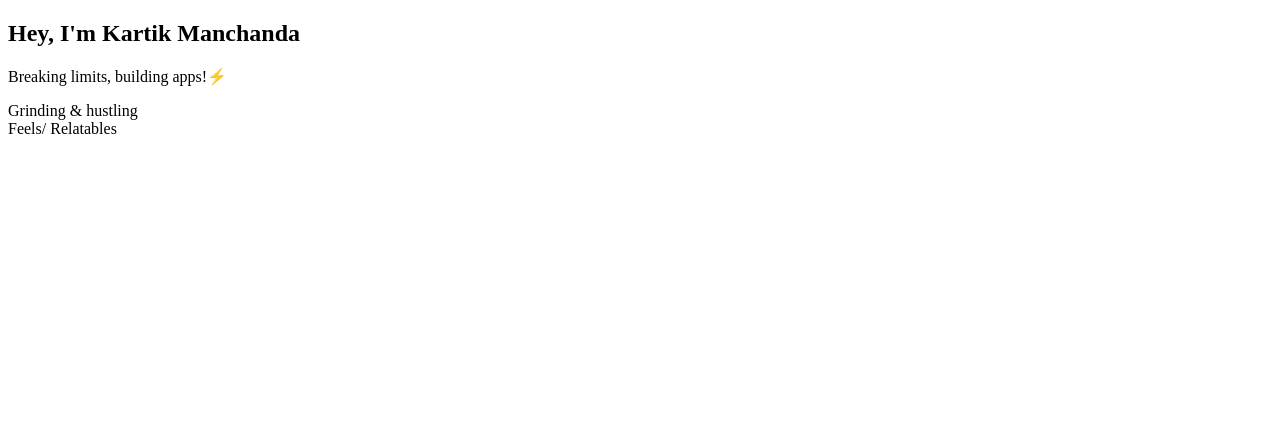
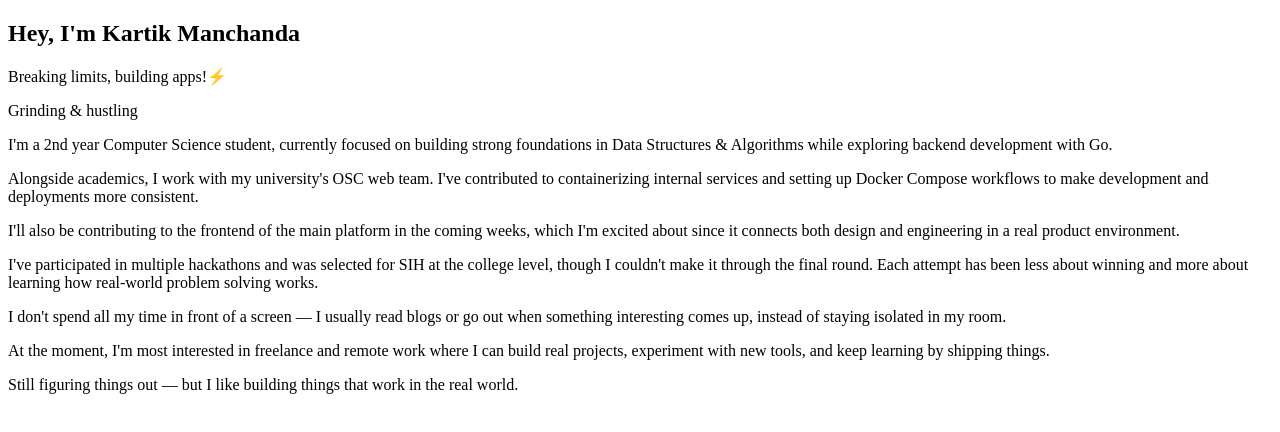
Before and after one commit to kartik-m39/Portfolio, a Next.js app: page /About in a window 1280 px wide. Shown: the top 432 px of the page. Built offline with nearby package versions, Linux system fonts and the light colour scheme.

Commit message:
Minor UI fixes, Updated About page

```diff
--- a/pages/About.tsx
+++ b/pages/About.tsx
@@ -1,35 +1,122 @@
+"use client";
+
+import { motion } from "framer-motion";
+
+const container = {
+  hidden: { opacity: 0 },
+  show: {
+    opacity: 1,
+    transition: {
+      staggerChildren: 0.18,
+    },
+  },
+};
+
+const item = {
+  hidden: { opacity: 0, y: 18 },
+  show: {
+    opacity: 1,
+    y: 0,
+    transition: {
+      duration: 0.6,
+      ease: "easeOut" as const,
+    },
+  },
+};
+
 export default function About() {
   return (
-    <div>
     <div className="relative min-h-screen text-gray-900 dark:text-white flex justify-center w-full">
-        <div className="min-h-screen w-full max-w-2xl px-6 md:px-12 py-32 flex flex-col items-start">
-          <div className="flex flex-col">
+      <motion.div
+        initial="hidden"
+        animate="show"
+        variants={container}
+        className="min-h-screen w-full max-w-2xl px-6 md:px-12 py-32 flex flex-col items-start"
+      >
+        {/* Intro */}
+        <motion.div variants={item} className="flex flex-col">
           <h2 className="text-gray-900 dark:text-[#fafafa] text-4xl md:text-5xl mb-4 font-bold tracking-tighter">
             Hey, I&apos;m Kartik Manchanda
           </h2>
           <p className="text-gray-600 dark:text-[#ababab] text-lg md:text-xl font-medium leading-6 tracking-tight">
             Breaking limits, building apps!⚡
           </p>
-          </div>
+        </motion.div>
 
-          <div className="mt-10 md:mt-10 h-64 md:h-80 w-full">
+        {/* Image */}
+        <motion.div
+          variants={item}
+          className="mt-10 md:mt-10 h-64 md:h-80 w-full"
+        >
           <div
-              className="bg-[url(/About.jpg)] w-full h-full bg-cover rounded-lg p-4 relative shadow-lg"
-              style={{
-                backgroundPosition: "center 30%",
-              }}
-            ></div>
-          </div>
+            className="bg-[url(/About.jpg)] w-full h-full bg-cover rounded-lg shadow-lg"
+            style={{ backgroundPosition: "center 30%" }}
+          />
+        </motion.div>
 
-          <div className="text-gray-900 dark:text-[#fafafa] text-xl mb-4 font-semibold tracking-tighter text-center mt-12">
+        {/* Section headings */}
+        <motion.div variants={item} className="mt-12 w-full mb-2">
+          <div className="text-xl font-semibold tracking-tighter">
             Grinding & hustling
           </div>
+          {/* <div className="text-xl font-semibold tracking-tighter mt-2">
+            Feels / Relatables
+          </div> */}
+        </motion.div>
 
-          <div className="text-gray-900 dark:text-[#fafafa] text-xl mb-4 font-semibold tracking-tighter text-center">
-            Feels/ Relatables
-          </div>
-        </div>
-      </div>
+        {/* Story */}
+        <motion.div
+          variants={container}
+          className="mt-8 space-y-3 text-gray-600 dark:text-[#ababab] font-medium md:leading-relaxed tracking-tighter text-justify md:text-left"
+        >
+          <motion.p variants={item}>
+            I&apos;m a 2nd year Computer Science student, currently focused on
+            building strong foundations in Data Structures & Algorithms while
+            exploring backend development with Go.
+          </motion.p>
+
+          <motion.p variants={item}>
+            Alongside academics, I work with my university&apos;s OSC web team.
+            I&apos;ve contributed to containerizing internal services and setting
+            up Docker Compose workflows to make development and deployments more
+            consistent.
+          </motion.p>
+
+          <motion.p variants={item}>
+            I&apos;ll also be contributing to the frontend of the main platform
+            in the coming weeks, which I&apos;m excited about since it connects
+            both design and engineering in a real product environment.
+          </motion.p>
+
+          <motion.p variants={item}>
+            I&apos;ve participated in multiple hackathons and was selected for SIH
+            at the college level, though I couldn&apos;t make it through the final
+            round. Each attempt has been less about winning and more about
+            learning how real-world problem solving works.
+          </motion.p>
+
+          <motion.p variants={item}>
+            I don&apos;t spend all my time in front of a screen — I usually read
+            blogs or go out when something interesting comes up, instead of
+            staying isolated in my room.
+          </motion.p>
+
+          <motion.p variants={item}>
+            At the moment, I&apos;m most interested in freelance and remote work
+            where I can build real projects, experiment with new tools, and keep
+            learning by shipping things.
+          </motion.p>
+        </motion.div>
+
+        {/* Closing */}
+        <motion.p
+          variants={item}
+          className="text-gray-500 dark:text-[#888] text-base mt-10"
+        >
+          Still figuring things out — but I like building things that work in
+          the real world.
+        </motion.p>
+      </motion.div>
     </div>
   );
 }
--- a/pages/Portfolio.tsx
+++ b/pages/Portfolio.tsx
@@ -117,7 +117,7 @@ export default function Portfolio() {
           <h2 className="text-gray-900 dark:text-[#fafafa] text-4xl md:text-5xl mb-4 font-bold flex justify-center text-center tracking-tighter">
             Fresh stuff from my Desk
           </h2>
-          <p className="text-gray-600 dark:text-[#ababab] font-medium md:leading-relaxed tracking-tight text-lg md:text-[20px] text-center w-full md:max-w-[80%] mx-auto">
+          <p className="text-gray-600 dark:text-[#ababab] font-medium md:leading-relaxed tracking-tight text-lg md:text-[20px] text-center w-full md:max-w-[90%] mx-auto">
             I’ve been creating some awesome stuff, from sleek apps to cool projects and more. Here’s a glimpse of what I’ve been working on—check out the full{" "}
             <a href={"/project"} className="text-blue-600 dark:text-[#3b82f5] hover:underline font-semibold">
               projects page
@@ -133,10 +133,10 @@ export default function Portfolio() {
         </div>
 
         <div className="mt-16 text-center md:text-left">
-          <h2 className="text-gray-900 dark:text-[#fafafa] text-4xl md:text-5xl mb-6 font-bold tracking-tighter">
+          <h2 className="text-gray-900 dark:text-[#fafafa] flex justify-center text-4xl md:text-5xl mb-6 font-bold tracking-tighter">
             Say Hello👋
           </h2>
-          <p className="text-gray-600 dark:text-[#ababab] font-medium md:leading-relaxed tracking-tight">
+          <p className="text-gray-600 dark:text-[#ababab] font-medium md:leading-relaxed tracking-tight md:text-[20px] text-center w-full md:max-w-[95%] mx-auto">
             Let’s build something legendary. My DMs on{" "}
             <a
               href={"https://x.com/kartikm39"} target="_blank"
```
Lines whose indentation alone changed are shown as unchanged.
